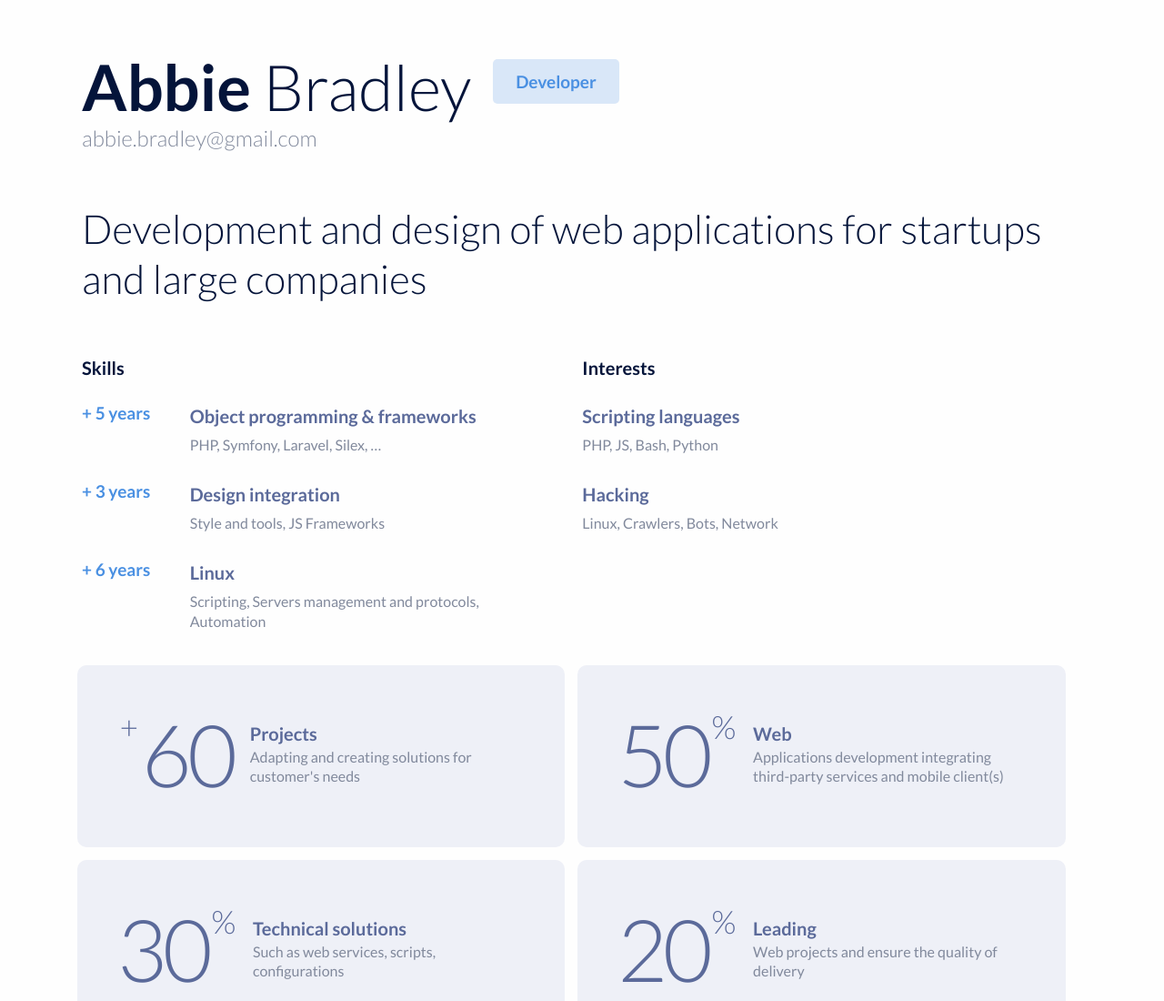
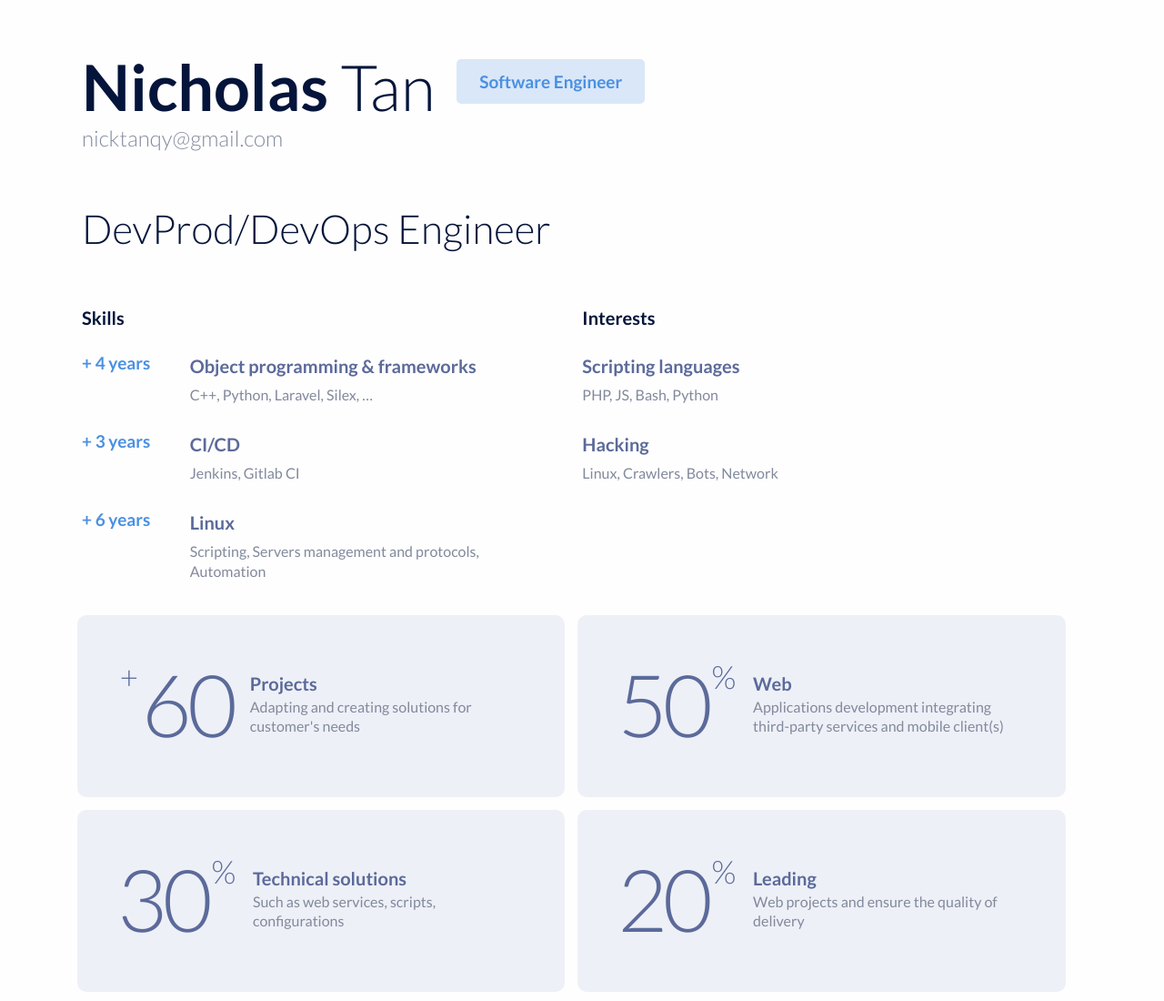
Before and after one commit to nicktanqy/nicktanqy.github.io, a plain HTML site: page index.html in a window 1280 px wide. Shown: the top 1100 px of the page at 91% size. Drawn offline with Linux system fonts and the light colour scheme.

Commit message:
Update info

```diff
--- a/index.html
+++ b/index.html
@@ -1,20 +1,21 @@
 <!DOCTYPE html>
 <html>
+
 <head>
     <title>Minimal Resume Template</title>
     <link rel="stylesheet" type="text/css" href="styles.css">
     <meta name="viewport" content="width=device-width, initial-scale=1.0">
 </head>
+
 <body>
 
     <div class="container">
         <div class="hero">
-			<h1 class="name"><strong>Abbie</strong> Bradley</h1>
-			<span class="job-title">Developer</span>
-			<span class="email">abbie.bradley@gmail.com</span>
+            <h1 class="name"><strong>Nicholas</strong> Tan</h1>
+            <span class="job-title">Software Engineer</span>
+            <span class="email">nicktanqy@gmail.com</span>
 
-			<h2 class="lead">Development and design of web applications
-for startups and large companies</h2>
+            <h2 class="lead">DevProd/DevOps Engineer</h2>
         </div>
     </div>
 
@@ -25,18 +26,18 @@ for startups and large companies</h2>
             <h2 class="section-title">Skills</h2>
 
             <div class="list-card">
-				<span class="exp">+ 5 years</span>
+                <span class="exp">+ 4 years</span>
                 <div>
                     <h3>Object programming & frameworks</h3>
-					<span>PHP, Symfony, Laravel, Silex, …</span>
+                    <span>C++, Python, Laravel, Silex, …</span>
                 </div>
             </div>
 
             <div class="list-card">
                 <span class="exp">+ 3 years</span>
                 <div>
-					<h3>Design integration</h3>
-					<span>Style and tools, JS Frameworks</span>
+                    <h3>CI/CD</h3>
+                    <span>Jenkins, Gitlab CI</span>
                 </div>
             </div>
 
@@ -177,4 +178,5 @@ for startups and large companies</h2>
 
 
 </body>
+
 </html>
```
Lines whose indentation alone changed are shown as unchanged.
